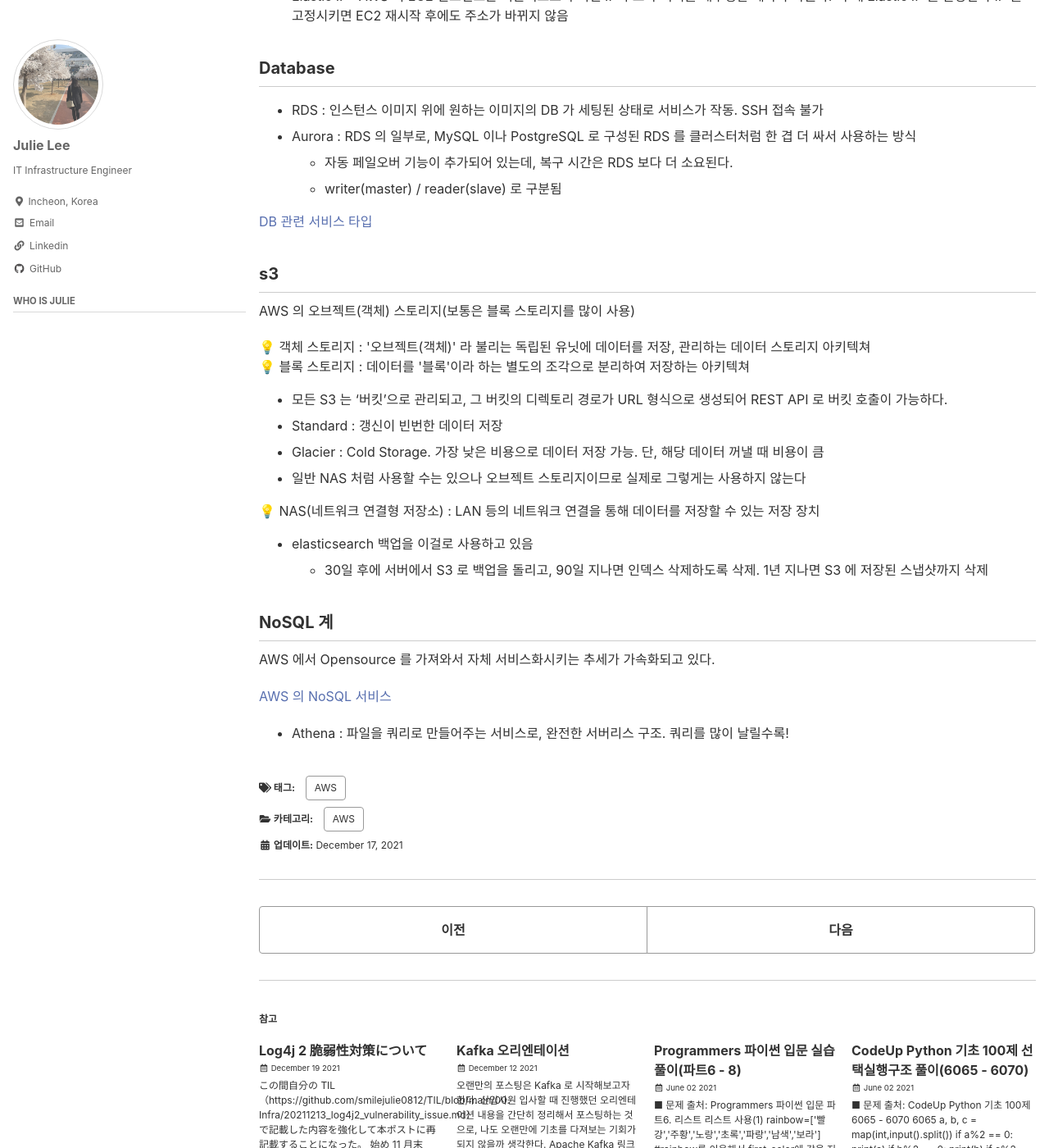
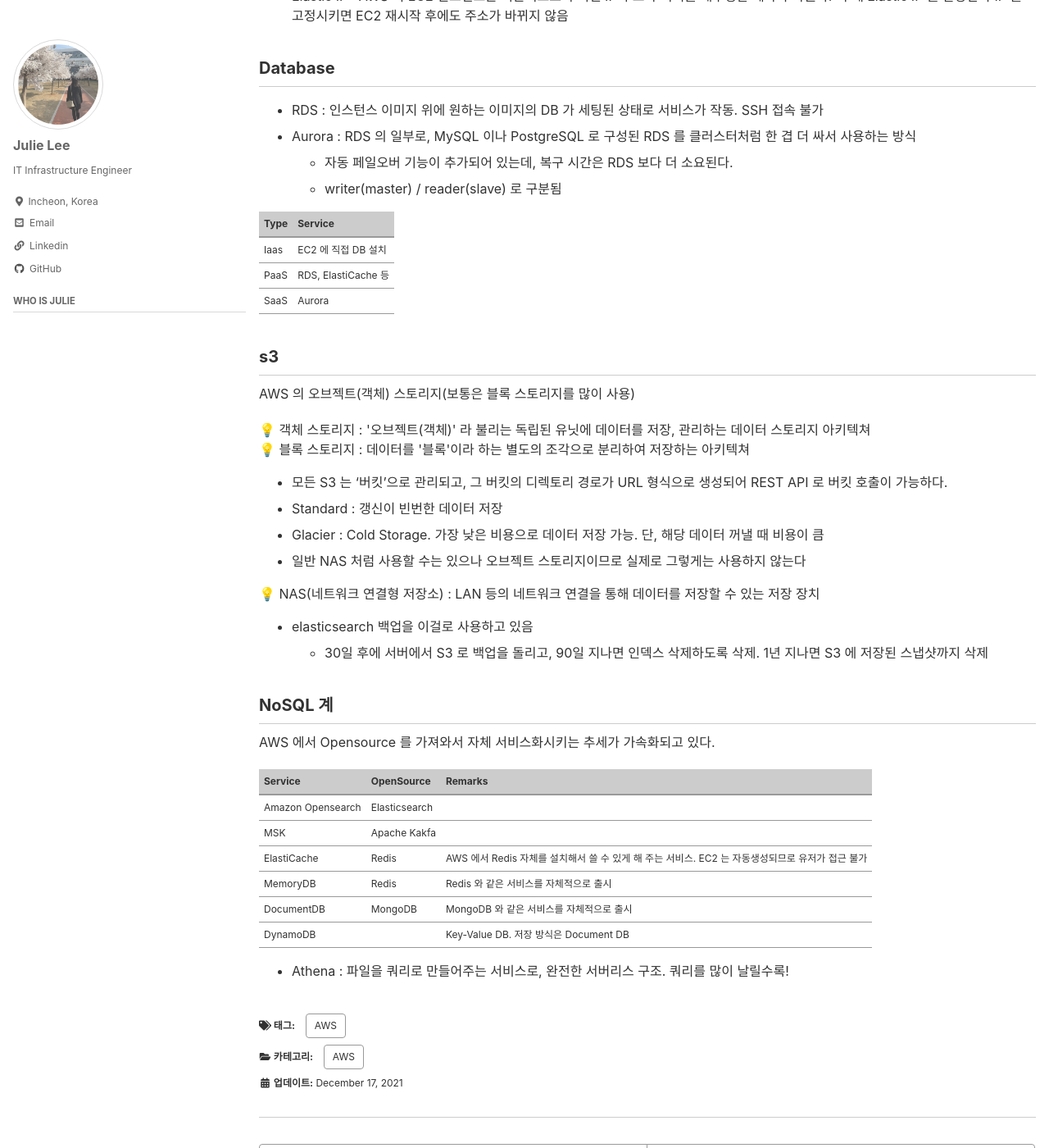
Before and after one commit to smilejulie0812/smilejulie0812.github.io, a Jekyll site: the page built from _posts/2021-12-17-awsbasic01.md, in a window 1280 px wide and 1400 px high, scrolled down 2481 px. Shown: the whole window at 82% size. Built offline with Jekyll 4.4.1, drawn with Linux system fonts in a browser that asks for light colours; cached includes are drawn as plain includes.

Commit message:
Update 2021-12-17-awsbasic01.md

```diff
--- a/_posts/2021-12-17-awsbasic01.md
+++ b/_posts/2021-12-17-awsbasic01.md
@@ -95,7 +95,11 @@ AWS 의 가상 서버. 단위는 인스턴스
     - 자동 페일오버 기능이 추가되어 있는데, 복구 시간은 RDS 보다 더 소요된다.
     - writer(master) / reader(slave) 로 구분됨
 
-[DB 관련 서비스 타입](https://www.notion.so/df7180c8756546cfa059a96955890886)
+| Type | Service |
+|------|---|
+| Iaas | EC2 에 직접 DB 설치 |
+| PaaS | RDS, ElastiCache 등 |
+| SaaS | Aurora |
 
 ## s3
 
@@ -128,6 +132,13 @@ AWS 의 오브젝트(객체) 스토리지(보통은 블록 스토리지를 많
 
 AWS 에서 Opensource 를 가져와서 자체 서비스화시키는 추세가 가속화되고 있다.
 
-[AWS 의 NoSQL 서비스](https://www.notion.so/53e6c7de7f764f5794c601bec06e4411)
+| Service | OpenSource | Remarks |
+|------|---|---|
+| Amazon Opensearch | Elasticsearch |  |
+| MSK | Apache Kakfa |  |
+| ElastiCache | Redis | AWS 에서 Redis 자체를 설치해서 쓸 수 있게 해 주는 서비스. EC2 는 자동생성되므로 유저가 접근 불가 |
+| MemoryDB | Redis | Redis 와 같은 서비스를 자체적으로 출시 |
+| DocumentDB | MongoDB | MongoDB 와 같은 서비스를 자체적으로 출시 |
+| DynamoDB |  | Key-Value DB. 저장 방식은 Document DB |
 
 - Athena : 파일을 쿼리로 만들어주는 서비스로, 완전한 서버리스 구조. 쿼리를 많이 날릴수록!
```
